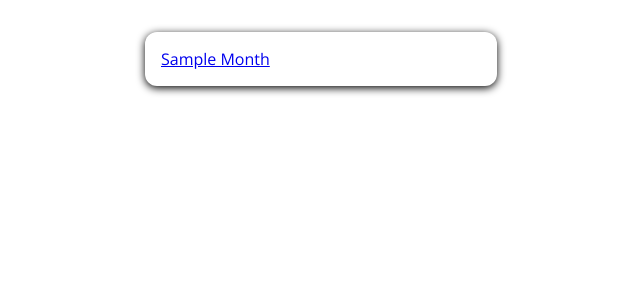
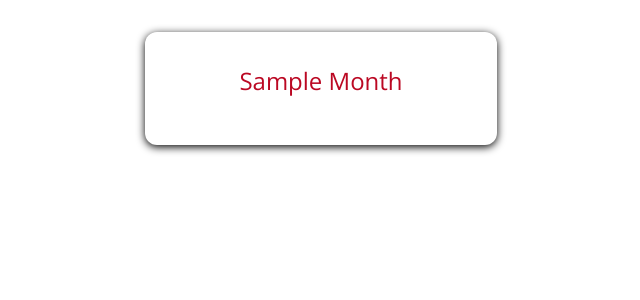
Before and after one commit to Manoj-Ghosh/Django, a Django app: template myWork/challenges/templates/challenges/index.html in a window 1280 px wide. Shown: the part 44-344 px from the top of the page, without its empty margins (319-959 px from the left). Run offline with Django 3.2, Linux system fonts and the light colour scheme; the template is opened without the code that fills it: most values are stand-ins (such as "Sample title", 1, 10 or a date in 2020).

Commit message:
added more new style added in challenge.css file under static and challenges folder

```diff
--- a/myWork/challenges/static/challenges/challenges.css
+++ b/myWork/challenges/static/challenges/challenges.css
@@ -7,6 +7,34 @@ ul{
     box-shadow: 0 2px 8px rgba(0,0,0,26);
     padding: 1rem;
     border-radius: 12px;
+    /*display: flex;
+    flex-direction: column;
+    flex-wrap: wrap;
+    height: 15rem;*/
 
 
 }
+
+li{
+    margin: 1rem 0;
+    text-align: center;
+    font-size: 1.5rem;
+    border-bottom: 1px solid #ccc;
+    padding-bottom: 1rem;
+
+
+}
+
+li:last-of-type {
+    border-bottom: none;
+}
+
+li a {
+    text-decoration: none;
+    color: rgb(187, 8, 35);
+}
+
+li a:hover,
+li a:active {
+    color: #45077f;
+}
```
